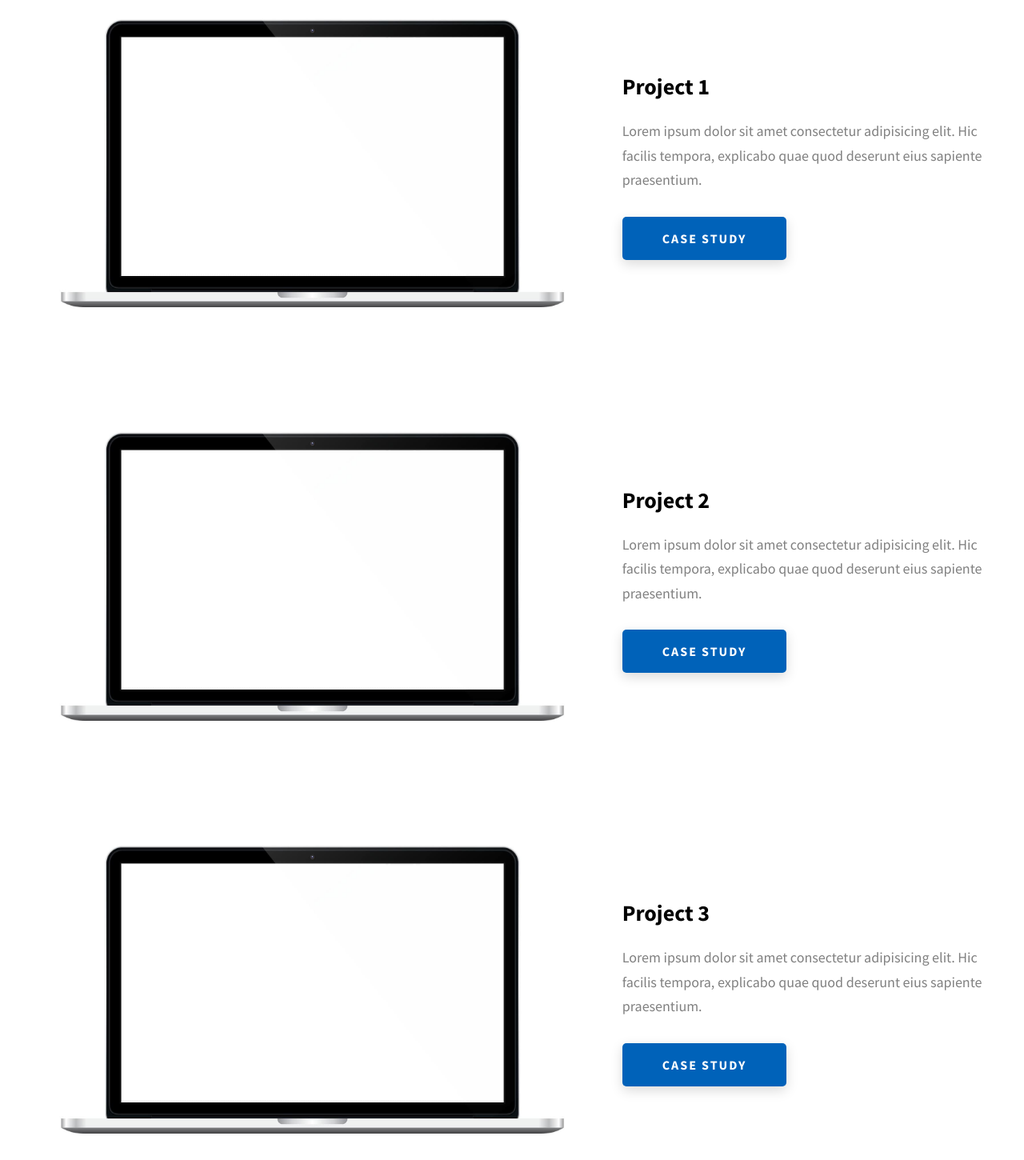
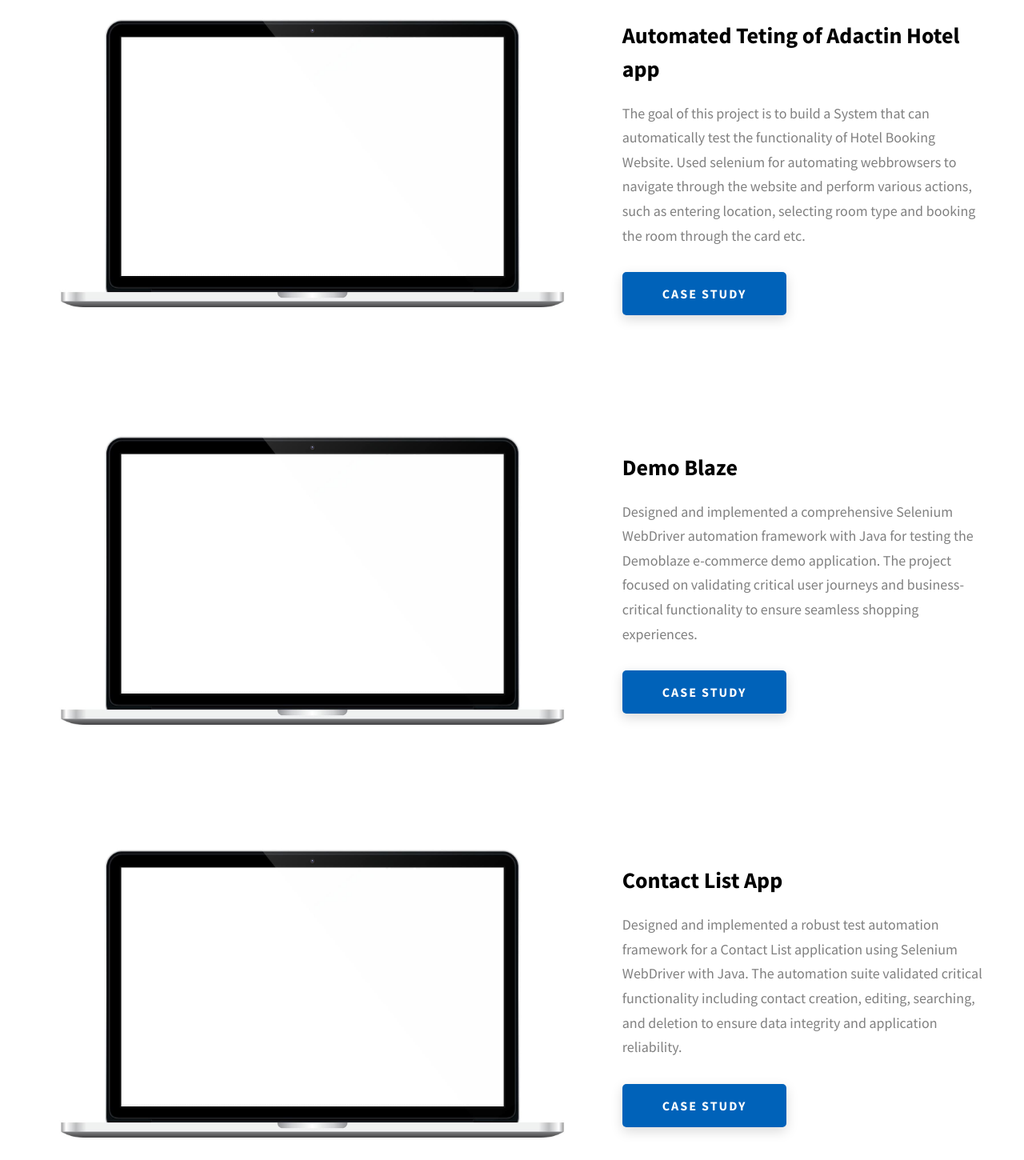
Before and after one commit to Karthikeyan6354/Karthikeyan_Portfolio, a website: page index.html in a window 1280 px wide. Shown: the part 2099-3549 px from the top of the page at 80% size. Drawn offline with Linux system fonts and the light colour scheme.

Commit message:
Update index.html

```diff
--- a/index.html
+++ b/index.html
@@ -225,11 +225,13 @@
               />
             </div>
             <div class="projects__row-content">
-              <h3 class="projects__row-content-title">Project 1</h3>
+              <h3 class="projects__row-content-title">Automated Teting of Adactin Hotel app</h3>
               <p class="projects__row-content-desc">
-                Lorem ipsum dolor sit amet consectetur adipisicing elit. Hic
-                facilis tempora, explicabo quae quod deserunt eius sapiente
-                praesentium.
+                The goal of this project is to build a System that can automatically
+                test the functionality of Hotel Booking Website. Used selenium for
+                automating webbrowsers to navigate through the website and perform
+                various actions, such as entering location, selecting room type and booking
+                the room through the card etc.
               </p>
               <a
                 href="./project-1.html"
@@ -249,11 +251,11 @@
               />
             </div>
             <div class="projects__row-content">
-              <h3 class="projects__row-content-title">Project 2</h3>
+              <h3 class="projects__row-content-title">Demo Blaze</h3>
               <p class="projects__row-content-desc">
-                Lorem ipsum dolor sit amet consectetur adipisicing elit. Hic
-                facilis tempora, explicabo quae quod deserunt eius sapiente
-                praesentium.
+                Designed and implemented a comprehensive Selenium WebDriver automation framework
+                with Java for testing the Demoblaze e-commerce demo application. The project focused
+                on validating critical user journeys and business-critical functionality to ensure seamless shopping experiences.
               </p>
               <a
                 href="./project-2.html"
@@ -273,11 +275,12 @@
               />
             </div>
             <div class="projects__row-content">
-              <h3 class="projects__row-content-title">Project 3</h3>
+              <h3 class="projects__row-content-title">Contact List App</h3>
               <p class="projects__row-content-desc">
-                Lorem ipsum dolor sit amet consectetur adipisicing elit. Hic
-                facilis tempora, explicabo quae quod deserunt eius sapiente
-                praesentium.
+                Designed and implemented a robust test automation framework for a Contact List
+                application using Selenium WebDriver with Java. The automation suite validated
+                critical functionality including contact creation, editing, searching, and deletion
+                to ensure data integrity and application reliability.
               </p>
               <a
                 href="./project-3.html"
```
